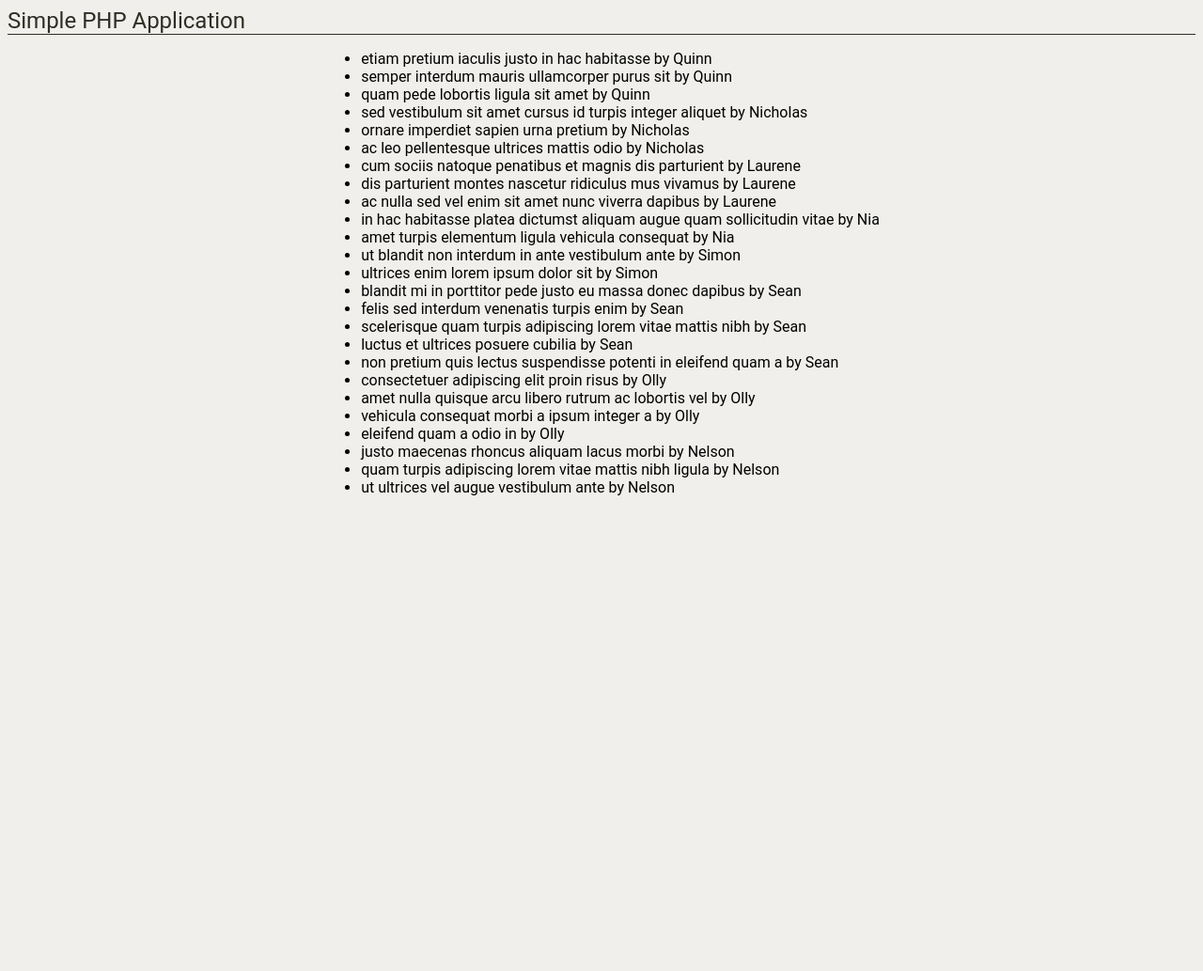
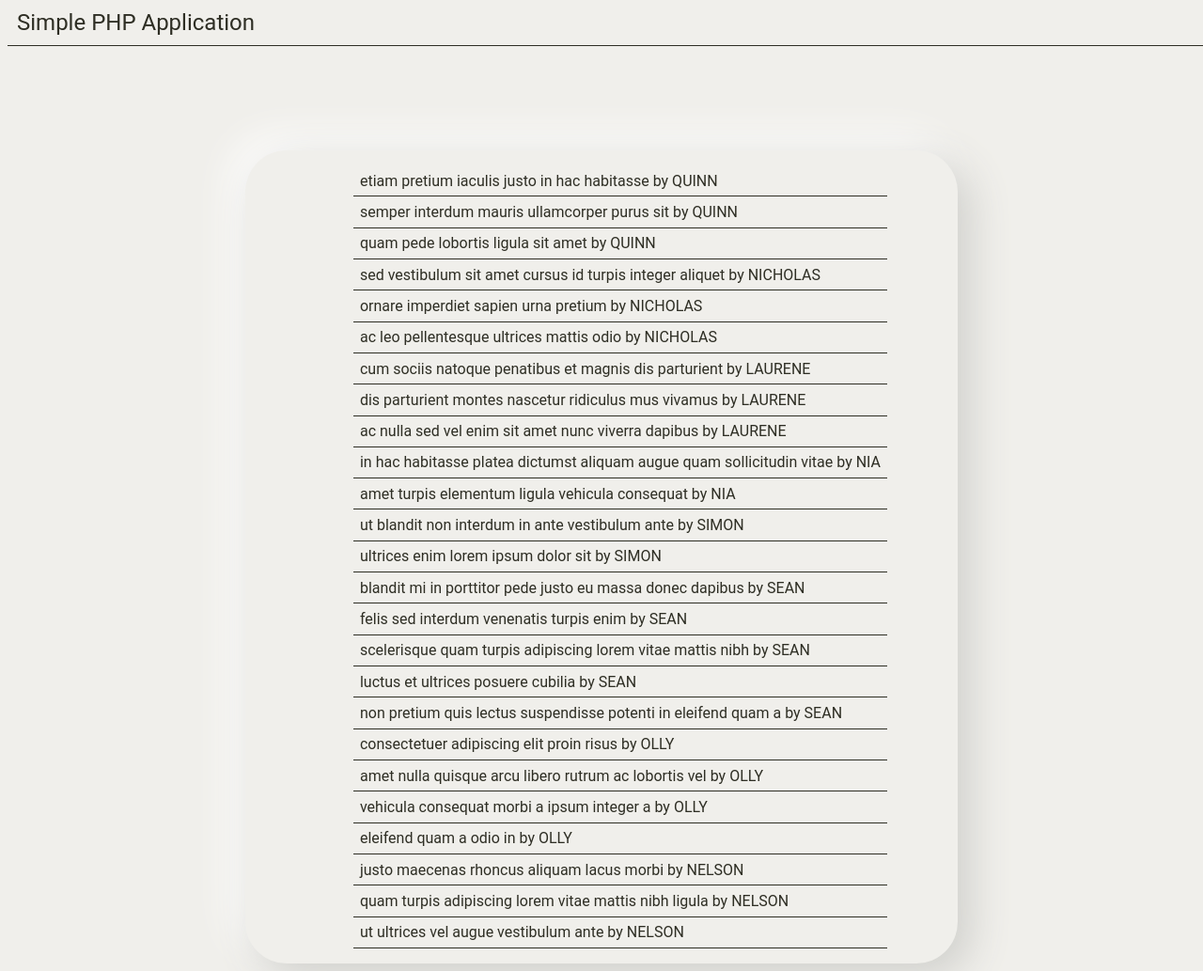
Before and after one commit to fehercs/simple-php-application, a PHP site: page /Advertisements in a window 1280 px wide. Shown: the whole page at 94% size. Before the commit the page ends 527 px from the top, so only its background shows below. Run offline with PHP 8.4, Linux system fonts and the light colour scheme; data comes from the database, SQL or seed files in the repository.

Commit message:
version 2

```diff
--- a/src/app/views/Advertisements.php
+++ b/src/app/views/Advertisements.php
@@ -1,8 +1,8 @@
 <?php require APPROOT . '/views/Header.php'; ?>
-    <div class="centered-items">
+    <div class="centered-items card list-container">
         <ul>
             <?php foreach ($data['ads'] as $ad) : ?>
-                <li><?php echo $ad['title'] . ' by ' . $ad['name'] ?></li>
+                <li><?php echo $ad['title'] . ' by ' . strtoupper($ad['name']) ?></li>
             <?php endforeach; ?>
         </ul>
     </div>
--- a/src/app/views/Users.php
+++ b/src/app/views/Users.php
@@ -1,5 +1,5 @@
 <?php require APPROOT . '/views/Header.php'; ?>
-    <div class="centered-items">
+    <div class="centered-items card list-container">
         <ul>
             <?php foreach ($data['users'] as $user) : ?>
                 <li><?php echo $user['name']; ?></li>
--- a/src/lib/css/styles.css
+++ b/src/lib/css/styles.css
@@ -9,7 +9,12 @@ body {
 }
 
 .nav {
+    position: fixed;
+    top: 0;
+    width: 100%;
+    padding: 10px;
     border-bottom: 1px solid #2E2E24;
+    background-color: #F0EFEB;
 }
 
 #title {
@@ -33,7 +38,21 @@ body {
     box-shadow: inset 7px 7px 7px #dfdedb,
     inset -7px -7px 7px #fffffb;
 }
+
+.button:hover {
+    background-color: #E5E3DC;
+}
+
+.button:active {
+    background-color: #DCDAD0;
+    box-shadow: inset 13px 13px 7px #dfdedb,
+    inset -13px -13px 7px #fffffb;
+}
+
 #landing {
+    position: fixed;
+    top: 50%;
+    left: 50%;
     margin-top: -75px;
     margin-left: -200px;
     width: 400px;
@@ -41,10 +60,20 @@ body {
 }
 
 .card {
-    position: fixed;
-    top: 50%;
-    left: 50%;
     border-radius: 44px;
     box-shadow:  13px 13px 44px #cececa,
     -13px -13px 44px #ffffff;
 }
+
+.list-container {
+    max-width: 60%;
+    margin-left: 20%;
+    margin-top: 10rem;
+}
+
+.list-container li {
+    list-style-type: none;
+    border-bottom: 1px solid #2E2E24;
+    padding: 5pt;
+    color: #2E2E24;
+}
```
